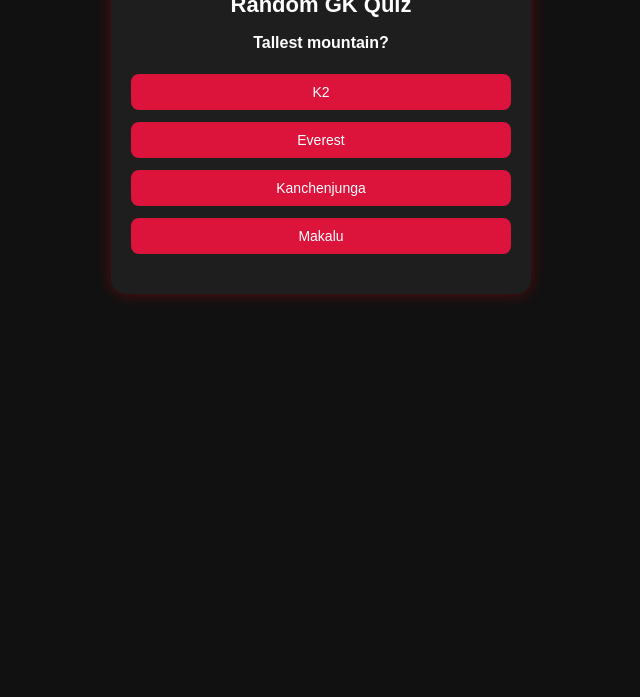
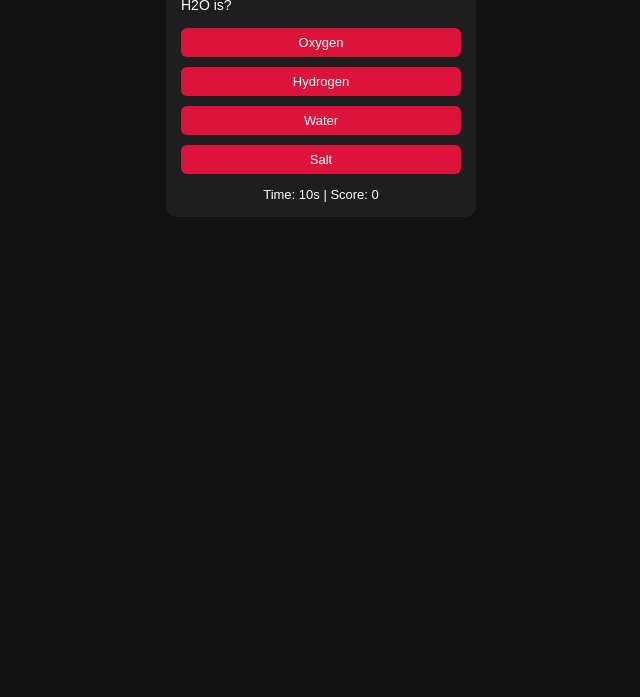
Before and after one commit to Rixy-tech/gk-quiz, a plain HTML site: page index.html in a window 1280 px wide. Shown: the part 103-800 px from the top of the page, without its empty margins (319-959 px from the left). Drawn offline with Linux system fonts and the light colour scheme.

Commit message:
Update index.html

```diff
--- a/index.html
+++ b/index.html
@@ -1,56 +1,51 @@
-<!DOCTYPE html>
+ <!DOCTYPE html>
 <html>
 <head>
-<title>Ronak's Random GK Challenge</title>
+<title>GK Quiz</title>
+<meta name="viewport" content="width=device-width, initial-scale=1.0">
+
 <style>
 body {
+  margin: 0;
+  padding: 10px;
   background: #111;
+  font-family: Arial, sans-serif;
   color: white;
-  font-family: Arial, sans-serif;
-  margin: 0;
-  padding: 20px;
-  display: flex;
-  justify-content: center;
 }
 
 .quiz-container {
+  max-width: 280px;
+  margin: 30px auto;
   background: #1e1e1e;
-  padding: 20px;
-  border-radius: 15px;
-  width: 100%;
-  max-width: 380px;
-  text-align: center;
-  margin-top: 40px;
-  box-shadow: 0 0 15px rgba(255,0,0,0.3);
+  padding: 15px;
+  border-radius: 10px;
 }
 
 h1 {
-  font-size: 22px;
-  margin-bottom: 15px;
+  font-size: 18px;
+  text-align: center;
 }
 
-h3 {
-  font-size: 16px;
+#question {
+  font-size: 14px;
+  margin: 10px 0;
 }
 
 button {
   width: 100%;
-  padding: 10px;
-  margin: 6px 0;
+  padding: 7px;
+  margin: 5px 0;
+  border: none;
+  border-radius: 6px;
   background: crimson;
   color: white;
-  border: none;
-  border-radius: 8px;
-  font-size: 14px;
-}
-
-button:hover {
-  background: darkred;
+  font-size: 13px;
 }
 
 #score {
-  margin-top: 10px;
-  font-size: 14px;
+  font-size: 13px;
+  margin-top: 8px;
+  text-align: center;
 }
 </style>
 </head>
@@ -58,41 +53,55 @@ button:hover {
 <body>
 
 <div class="quiz-container">
-  <h1>Random GK Quiz</h1>
-  <h3 id="question"></h3>
+  <h1>GK Quiz</h1>
+  <div id="question"></div>
   <div id="answers"></div>
-  <h3 id="score"></h3>
+  <div id="score"></div>
 </div>
 
 <script>
-
 const quizData = [
-{q:"What is the capital of India?", a:["Mumbai","Delhi","Kolkata","Chennai"], c:1},
-{q:"Who invented the telephone?", a:["Edison","Newton","Alexander Graham Bell","Tesla"], c:2},
+{q:"Capital of India?", a:["Mumbai","Delhi","Kolkata","Chennai"], c:1},
 {q:"Largest planet?", a:["Earth","Mars","Jupiter","Saturn"], c:2},
 {q:"Fastest land animal?", a:["Tiger","Cheetah","Lion","Leopard"], c:1},
-{q:"Currency of Japan?", a:["Yuan","Won","Yen","Ringgit"], c:2},
 {q:"Who discovered gravity?", a:["Einstein","Newton","Galileo","Tesla"], c:1},
-{q:"Smallest continent?", a:["Asia","Europe","Australia","Africa"], c:2},
-{q:"Which gas do plants absorb?", a:["Oxygen","Nitrogen","Carbon Dioxide","Helium"], c:2},
-{q:"Largest ocean?", a:["Indian","Pacific","Atlantic","Arctic"], c:1},
-{q:"Who wrote Hamlet?", a:["Shakespeare","Dickens","Tagore","Milton"], c:0},
-{q:"National sport of Japan?", a:["Cricket","Sumo","Football","Baseball"], c:1},
-{q:"H2O is?", a:["Oxygen","Hydrogen","Water","Salt"], c:2},
-{q:"How many continents?", a:["5","6","7","8"], c:2},
-{q:"Tallest mountain?", a:["K2","Everest","Kanchenjunga","Makalu"], c:1},
-{q:"First man on moon?", a:["Yuri Gagarin","Neil Armstrong","Buzz Aldrin","Rakesh Sharma"], c:1}
+{q:"H2O is?", a:["Oxygen","Hydrogen","Water","Salt"], c:2}
 ];
 
-let shuffled = quizData.sort(() => 0.5 - Math.random());
+let shuffled = quizData.sort(() => Math.random() - 0.5);
 let current = 0;
 let score = 0;
+let timer;
+let timeLeft = 15;
 
-function loadQuestion(){
-  if(current >= shuffled.length){
+function startTimer() {
+  timeLeft = 15;
+  updateDisplay();
+
+  timer = setInterval(() => {
+    timeLeft--;
+    updateDisplay();
+
+    if (timeLeft <= 0) {
+      clearInterval(timer);
+      nextQuestion();
+    }
+  }, 1000);
+}
+
+function updateDisplay() {
+  document.getElementById("score").innerText =
+    "Time: " + timeLeft + "s | Score: " + score;
+}
+
+function loadQuestion() {
+  clearInterval(timer);
+
+  if (current >= shuffled.length) {
     document.getElementById("question").innerText = "Quiz Finished!";
     document.getElementById("answers").innerHTML = "";
-    document.getElementById("score").innerText = "Your Score: " + score + "/15";
+    document.getElementById("score").innerText =
+      "Final Score: " + score + "/" + shuffled.length;
     return;
   }
 
@@ -100,23 +109,27 @@ function loadQuestion(){
   document.getElementById("question").innerText = q.q;
 
   let answersHTML = "";
-  q.a.forEach((option,index)=>{
-    answersHTML += `<button onclick="checkAnswer(${index})">${option}</button><br>`;
+  q.a.forEach((option, index) => {
+    answersHTML += `<button onclick="checkAnswer(${index})">${option}</button>`;
   });
 
   document.getElementById("answers").innerHTML = answersHTML;
+
+  startTimer();
 }
 
-function checkAnswer(index){
-  if(index === shuffled[current].c){
-    score++;
-  }
+function checkAnswer(index) {
+  clearInterval(timer);
+  if (index === shuffled[current].c) score++;
+  nextQuestion();
+}
+
+function nextQuestion() {
   current++;
   loadQuestion();
 }
 
 loadQuestion();
-
 </script>
 
 </body>
```
